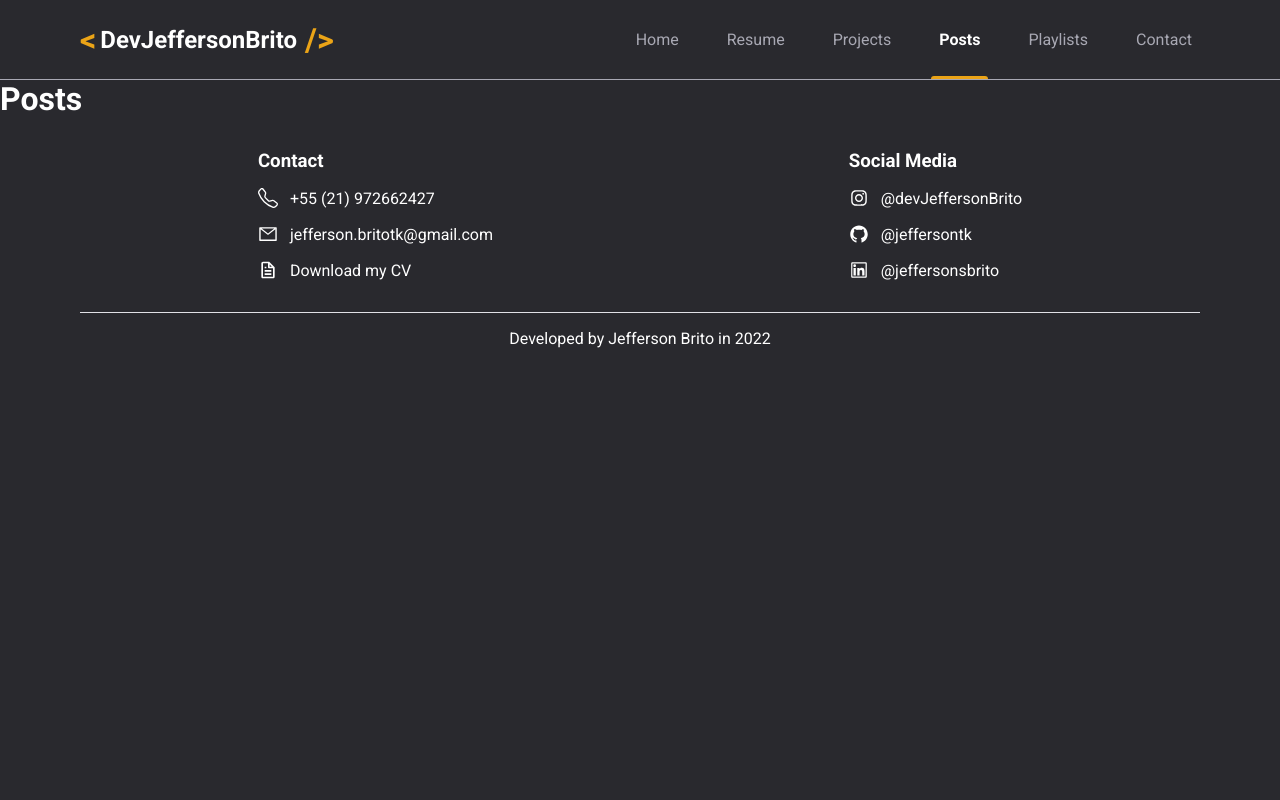
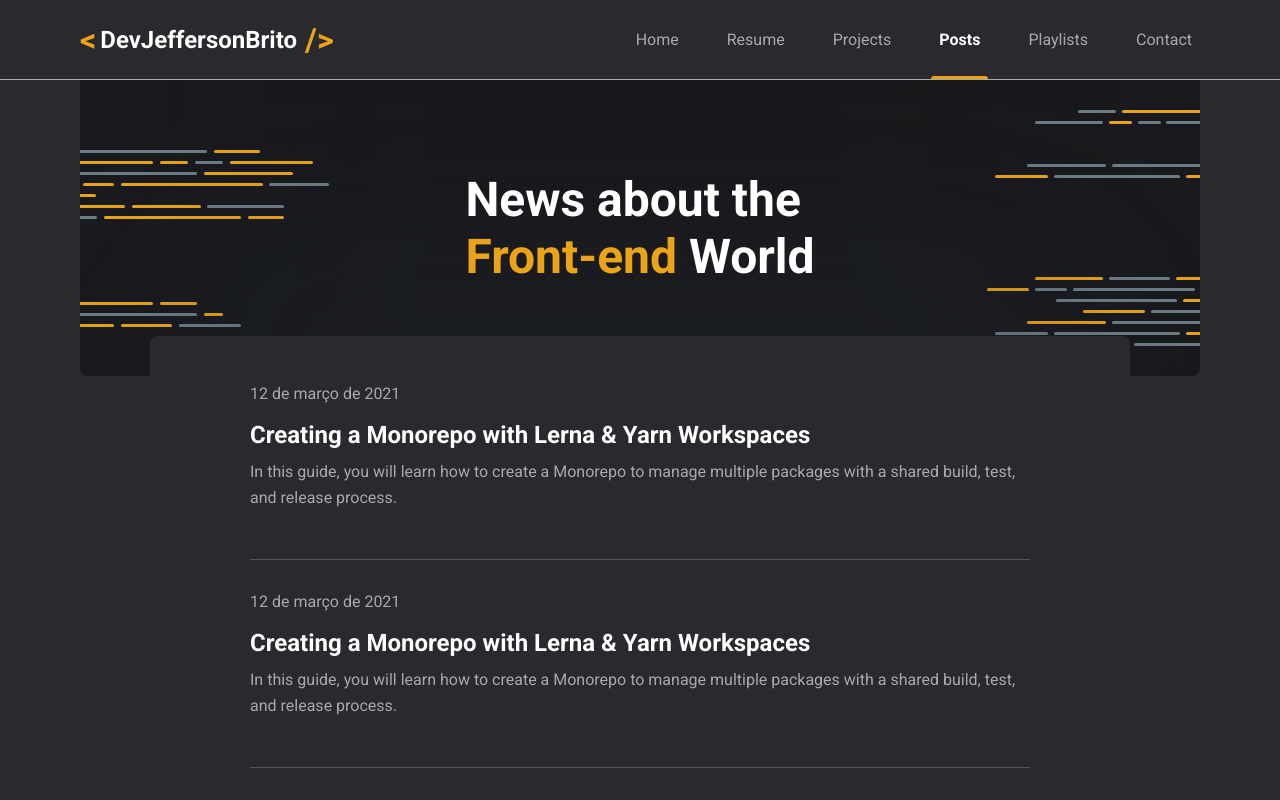
Before and after one commit to jeffersontk/devJeffersonBrito, a Next.js app: page /Posts in a window 1280 px wide. Shown: the top 800 px of the page. Built offline with nearby package versions, Linux system fonts and the light colour scheme.

Commit message:
page posts

```diff
--- a/src/pages/Posts/index.tsx
+++ b/src/pages/Posts/index.tsx
@@ -1,7 +1,44 @@
+import Head from "next/head";
+import styles from './styles.module.scss'
+
 export default function Posts () {
   return(
-    <h1>
-      Posts
-    </h1>
+    <>
+      <Head>
+        <title>Projects - Dev-JeffersonBrito</title>
+      </Head>
+      <main className={styles.mainContainer}>
+        <div className={styles.content}>
+          <div className={styles.cover} >
+            <h2>News about the <br/>
+            <strong> Front-end </strong> World</h2>
+          </div>
+          <div className={styles.contentPostsList}>
+            <div className={styles.contentBody}>
+              <a href="#" className={styles.cardPost}>
+                <time>12 de março de 2021</time>
+                <strong>Creating a Monorepo with Lerna & Yarn Workspaces</strong>
+                <p>In this guide, you will learn how to create a Monorepo to manage multiple packages with a shared build, test, and release process.</p>
+              </a>
+              <a href="#" className={styles.cardPost}>
+                <time>12 de março de 2021</time>
+                <strong>Creating a Monorepo with Lerna & Yarn Workspaces</strong>
+                <p>In this guide, you will learn how to create a Monorepo to manage multiple packages with a shared build, test, and release process.</p>
+              </a>
+              <a href="#" className={styles.cardPost}>
+                <time>12 de março de 2021</time>
+                <strong>Creating a Monorepo with Lerna & Yarn Workspaces</strong>
+                <p>In this guide, you will learn how to create a Monorepo to manage multiple packages with a shared build, test, and release process.</p>
+              </a>
+              <a href="#" className={styles.cardPost}>
+                <time>12 de março de 2021</time>
+                <strong>Creating a Monorepo with Lerna & Yarn Workspaces</strong>
+                <p>In this guide, you will learn how to create a Monorepo to manage multiple packages with a shared build, test, and release process.</p>
+              </a>
+            </div>
+          </div>
+        </div>
+      </main>
+    </>
   )
 }
--- /dev/null
+++ b/src/pages/Posts/styles.module.scss
@@ -0,0 +1,93 @@
+.mainContainer{
+  display: flex;
+  justify-content: center;
+}
+.content{
+  max-width: 1120px;
+  width: 100vw;
+
+  display: flex;
+  flex-direction: column;
+  justify-content: center;
+  align-items: center;
+}
+
+.cover {
+  background-image: url("/images/Cover.svg");
+  background-repeat: no-repeat;
+  background-size: cover;
+  background-position: bottom;
+  max-width: 1120px;
+  width: 100%;
+  height: 296px;
+  border-radius: 0 0 8px 8px;
+
+  display: flex;
+  align-items: center;
+  justify-content: center;
+
+  h2{
+    font-size: 3rem;
+
+    strong {
+      color: var(--yellow-500);
+    }
+  }
+}
+
+.contentPostsList{
+  max-width: 980px;
+  width: 100%;
+  margin: 0 auto;
+  padding: 0 2rem;
+  background-color: var(--gray-700);
+  margin-top: -40px;
+  padding: 3rem 2rem;
+  border-radius: 8px 8px 0 0;
+
+  display: flex;
+  justify-content: center;
+
+  .contentBody{
+    max-width: 780px;
+    display: flex;
+    flex-direction: column;
+    gap: 1rem;
+
+    a{
+      display: block;
+
+      & + a {
+        margin-top: 2rem;
+        padding-top: 2rem;
+        border-top: 1px solid var(--gray-500);
+      }
+
+      time {
+        font-size: 1rem;
+        display: flex;
+        align-items: center;
+        color: var(--gray-300);
+      }
+
+      strong {
+        display: block;
+        font-size: 1.5rem;
+        margin-top: 1rem;
+        line-height: 2rem;
+
+        transition: color 0.2s;
+      }
+
+      p{
+        color: var(--gray-300);
+        margin-top: 0.5rem;
+        line-height: 1.625rem;
+      }
+
+      &:hover strong {
+        color: var(--yellow-500);
+      }
+    }
+  }
+}
--- a/src/pages/Projects/index.tsx
+++ b/src/pages/Projects/index.tsx
@@ -26,7 +26,7 @@ export default function Projects () {
               <a href="#" className={styles.cardProject}>
                 <div className={styles.cardHeader}>
                   <h3 className={styles.cardTitle}>JavaScript data types and data structures</h3>
-                  <span>Há 1 dia</span>
+                  <time>Há 1 dia</time>
                 </div>
                 <p className={styles.cardPreview}>
                 Programming languages all have built-in data structures, but these often differ from one language to another. This article attempts to list the built-in data structures available in JavaScript and what properties they have. These can be used to build other data structures. Wherever possible, comparisons with other languages are drawn.
@@ -41,7 +41,7 @@ export default function Projects () {
               <a href="#" className={styles.cardProject}>
                 <div className={styles.cardHeader}>
                   <h3 className={styles.cardTitle}>JavaScript data types and data structures</h3>
-                  <span>Há 1 dia</span>
+                  <time>Há 1 dia</time>
                 </div>
                 <p className={styles.cardPreview}>
                 Programming languages all have built-in data structures, but these often differ from one language to another. This article attempts to list the built-in data structures available in JavaScript and what properties they have. These can be used to build other data structures. Wherever possible, comparisons with other languages are drawn.
```
Also changed, not shown: src/pages/Projects/styles.module.scss (+6 -2 lines).
